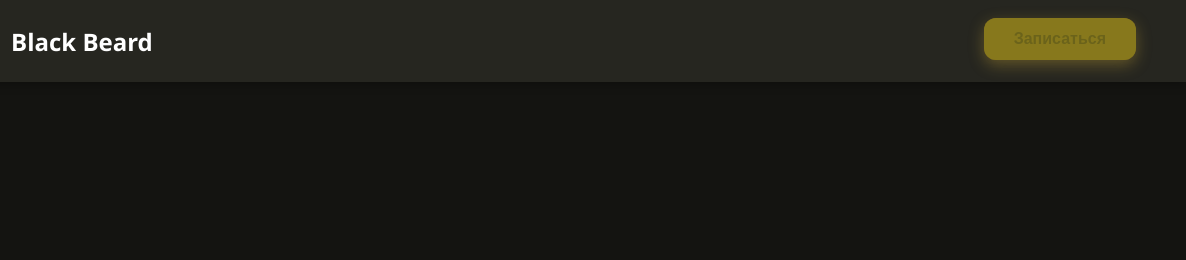
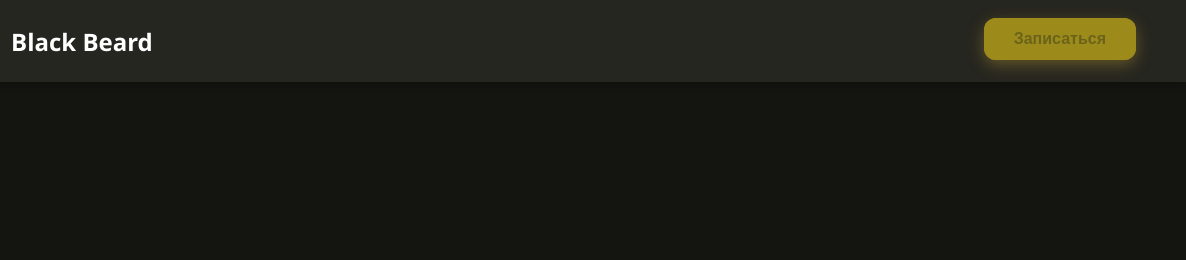
Before and after one commit to 0y6ek/Barbershop.github.io, a plain HTML site: page index.html in a window 1280 px wide. In both pictures the pointer is over the button 1153 px from the left and 41 px from the top of the page. Shown: the top 260 px of the page, 94-1280 px from the left. Drawn offline with Linux system fonts and the light colour scheme.

Commit message:
Update styles.css

```diff
--- a/styles.css
+++ b/styles.css
@@ -99,7 +99,7 @@ header img {
 }
 
 .apply-a-time:hover {
-    background-color: #80671e;
+    background-color: #cca817;
     transform: translateY(-2px);
     box-shadow: 0 5px 15px rgba(212, 175, 55, 0.349);
 }
```
